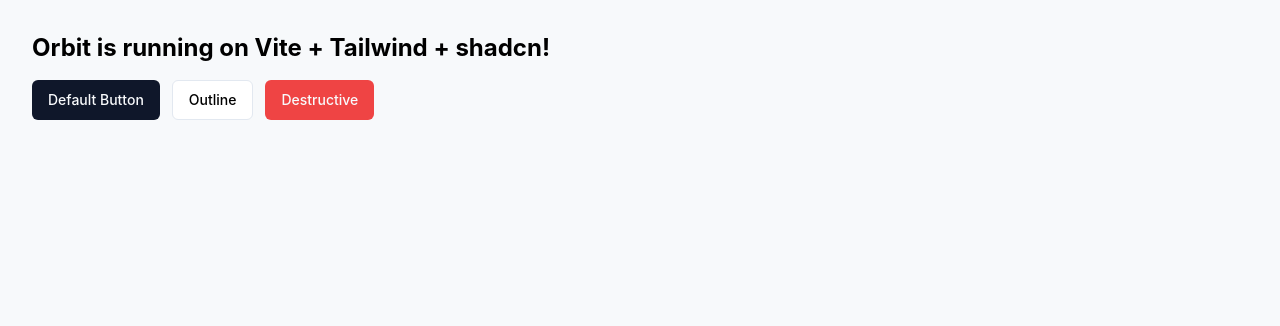
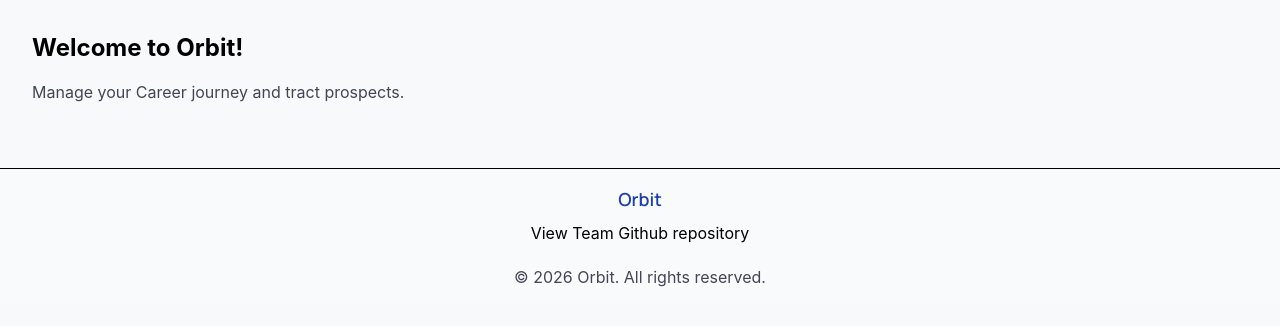
Before and after one commit to chingu-voyages/V60-tier2-team-24, a React (Vite) app in the folder react-orbit/: page / in a window 1280 px wide. Shown: the top 326 px of the page. Built offline with nearby package versions, Linux system fonts and the light colour scheme.

Commit message:
feat: add Footer component with team members and GitHub links

```diff
--- a/react-orbit/src/App.tsx
+++ b/react-orbit/src/App.tsx
@@ -1,16 +1,18 @@
-import { Button } from "@/components/ui/button";
+
+import { Footer } from "./components/Footer";
 
 function App() {
   return (
-    <div className="min-h-screen bg-[#f7f9fb] p-8">
-      <h1 className="text-2xl font-bold mb-4">
-        Orbit is running on Vite + Tailwind + shadcn!
-      </h1>
-      <div className="flex gap-3">
-        <Button>Default Button</Button>
-        <Button variant="outline">Outline</Button>
-        <Button variant="destructive">Destructive</Button>
-      </div>
+    <div className="min-h-screen bg-[#f7f9fb]">
+      <main className="flex-1 p-8">
+        <h1 className="text-2xl font-bold mb-4">Welcome to Orbit!</h1>
+        <p className="mt-2 text-[#424654]">
+          Manage your Career journey and tract prospects.
+        </p>
+      </main>
+
+      {/* Footer */}
+      <Footer />
     </div>
   );
 }
--- /dev/null
+++ b/react-orbit/src/components/Footer.tsx
@@ -0,0 +1,50 @@
+import { useState } from "react"
+
+
+const teamMembers = [
+    {name: "Shivani Bhardwaj",github: "https://github.com/shivanibhardwaj0911" },
+    {name: "Jose Cruz", github: "https://github.com/Cruz3196"},
+    {name: "Ruth Igwe-Oruta",github: "https://github.com/RuthIgwe-Oruta"},
+    {name: "Sasikumar",github: "https://github.com/vel-sk98"},
+    { name: "Pooja Balachandran", github: "https://github.com/PCoderHub" },
+    {name: "Eduard",github: "https://github.com/EduardDE7" }
+]
+
+export const Footer = () => {
+    const [show, setShow] = useState(false);
+  return (
+      <div>
+          <footer className="bg-[#f8fafc] text-center p-4 mt-8 border-t">
+              <h1 className="text-lg font-semibold font-manrope text-[#1E40AF] mb-2">
+                Orbit
+              </h1>
+              <button onClick={() => setShow(!show)} className="text-md  hover:text-[#1E40AF] mb-4">
+                View Team Github repository
+              </button>
+              {show &&
+                  <div className="mt-1 flex flex-col items-center">
+                      <span className="mb-2 text-[10px]font-medium uppercase tracking-[1px] text-[#cbd5e1]">
+                          Team Members:
+                      </span>
+                    <div className="max-h-[104px] overflow-y-auto scrollbar-hide">
+                      {teamMembers.map((member, index) => (
+                          <a
+                              key={index}
+                              href={member.github}
+                              target="_blank"
+                              rel="noopener noreferrer"
+                              className="mt-1 block font-medium text-[#94a3b8] hover:text-[#1e40af]"
+                          >
+                              {member.name}
+                          </a>
+                      ))}
+                    </div>
+                  </div>
+              }
+              <p className="text-[#424654] pt-1">
+                © {new Date().getFullYear()} Orbit. All rights reserved.
+              </p>
+            </footer>
+          </div>
+  )
+}
--- a/react-orbit/src/index.css
+++ b/react-orbit/src/index.css
@@ -85,3 +85,11 @@
   -webkit-font-smoothing: antialiased;
   -moz-osx-font-smoothing: grayscale;
 }
+.scrollbar-hide::-webkit-scrollbar {
+  display: none;
+}
+
+.scrollbar-hide{
+  -ms-overflow-style: none;
+  scrollbar-width: none;
+}
```
